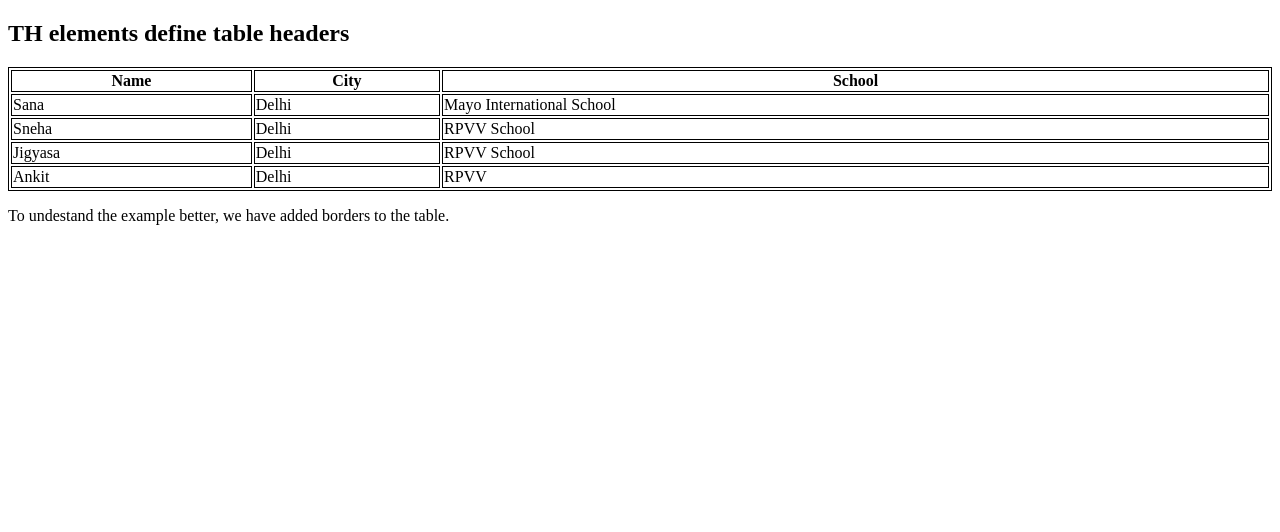
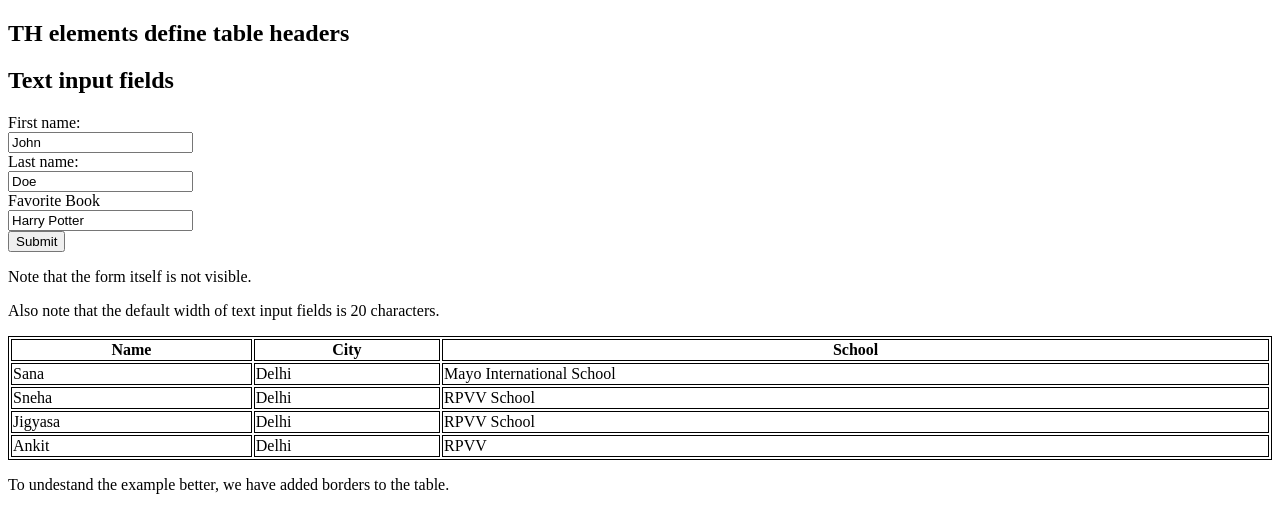
Before and after one commit to sanasaifi/sanacodingexample5, a plain HTML site: page index.html in a window 1280 px wide. Drawn offline with Linux system fonts and the light colour scheme.

Commit message:
Update index.html

```diff
--- a/index.html
+++ b/index.html
@@ -33,6 +33,25 @@ table, th, td {
    <tr>
     <td>Ankit</td>
     <td>Delhi</td>
+
+<h2>Text input fields</h2>
+
+<form>
+  <label for="FIRSTNAME">First name:</label><br>
+  <input type="text" id="FIRSTNAME" name="fname" value="John"><br>
+  <label for="LASTNAME">Last name:</label><br>
+  <input type="text" id="LASTNAME" name="lname" value="Doe">
+<br>
+  <label for="FavBook">Favorite Book</label><br>
+  <input type="text" id="FavBook" name="favbook" value="Harry Potter">
+  <br>
+   <input type="submit" value="Submit">
+</form>
+
+<p>Note that the form itself is not visible.</p>
+
+<p>Also note that the default width of text input fields is 20 characters.</p>
+
     <td>RPVV</td>
   </tr>
 </table>
```
